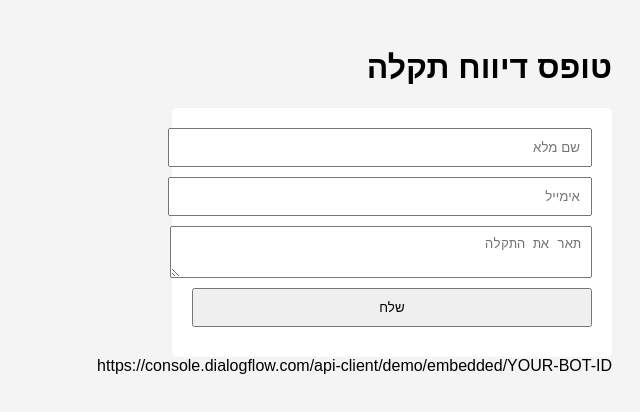
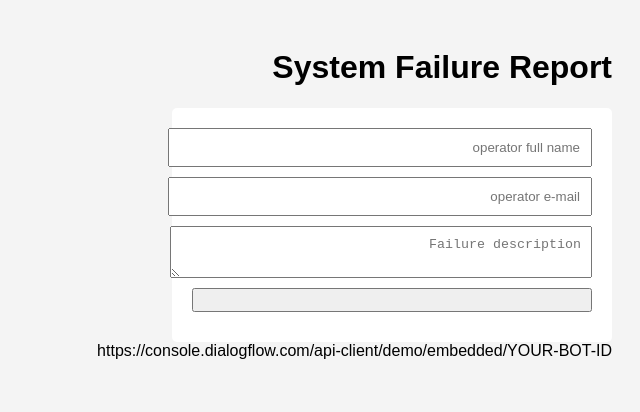
Before and after one commit to Eyalokibo/issue-reporter, a plain HTML site: page public/index.html in a window 1280 px wide. Shown: the whole page, without its empty margins (640-1280 px from the left). Drawn offline with Linux system fonts and the light colour scheme.

Commit message:
update index file

```diff
--- a/public/index.html
+++ b/public/index.html
@@ -1,17 +1,17 @@
 <!DOCTYPE html>
-<html lang="he">
+<html lang="en">
 <head>
   <meta charset="UTF-8" />
-  <title>דיווח תקלה</title>
+  <title>System Failure report</title>
   <link rel="stylesheet" href="style.css" />
 </head>
 <body>
-  <h1>טופס דיווח תקלה</h1>
+  <h1>System Failure Report</h1>
   <form id="issueForm">
-    <input type="text" name="name" placeholder="שם מלא" required />
-    <input type="email" name="email" placeholder="אימייל" required />
-    <textarea name="description" placeholder="תאר את התקלה" required></textarea>
-    <button type="submit">שלח</button>
+    <input type="text" name="name" placeholder="operator full name" required />
+    <input type="email" name="email" placeholder="operator e-mail" required />
+    <textarea name="description" placeholder="Failure description" required></textarea>
+    <button type="submit"<send></button>
   </form>
 
   <!-- צ'אט-בוט -->
```
